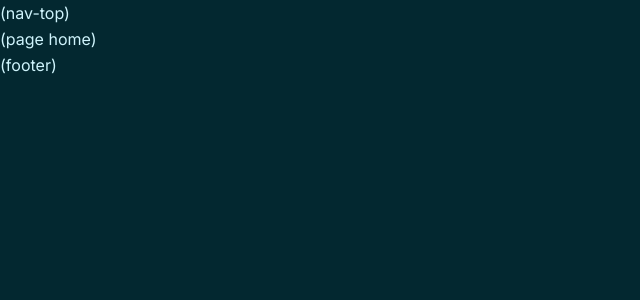
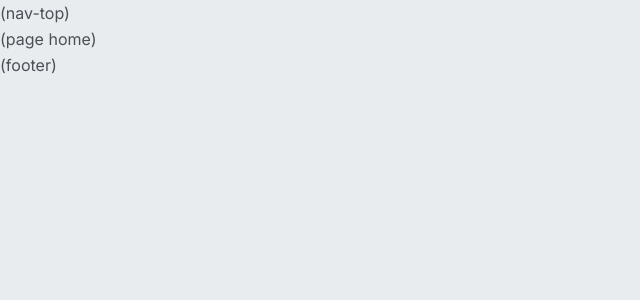
Before and after one commit to jingtianfeng/jekytrap, a Jekyll site: the page built from index.html, in a window 1280 px wide. Shown: the top 300 px of the page, without its empty margins (0-640 px from the left). Built offline with Jekyll 4.4.1, drawn with Linux system fonts in a browser that asks for light colours.

Commit message:
Tweak $body-*

```diff
--- a/assets/css/styles.scss
+++ b/assets/css/styles.scss
@@ -9,8 +9,8 @@ $line-height-base: 1.625;
 @import "bootstrap/variables";
 @import "bootstrap/mixins";
 
-$body-bg: $cyan-900;
-$body-color: $cyan-100;
+$body-bg: $gray-200;
+$body-color: $gray-700;
 
 @import "bootstrap/root";
 @import "bootstrap/reboot";
```
